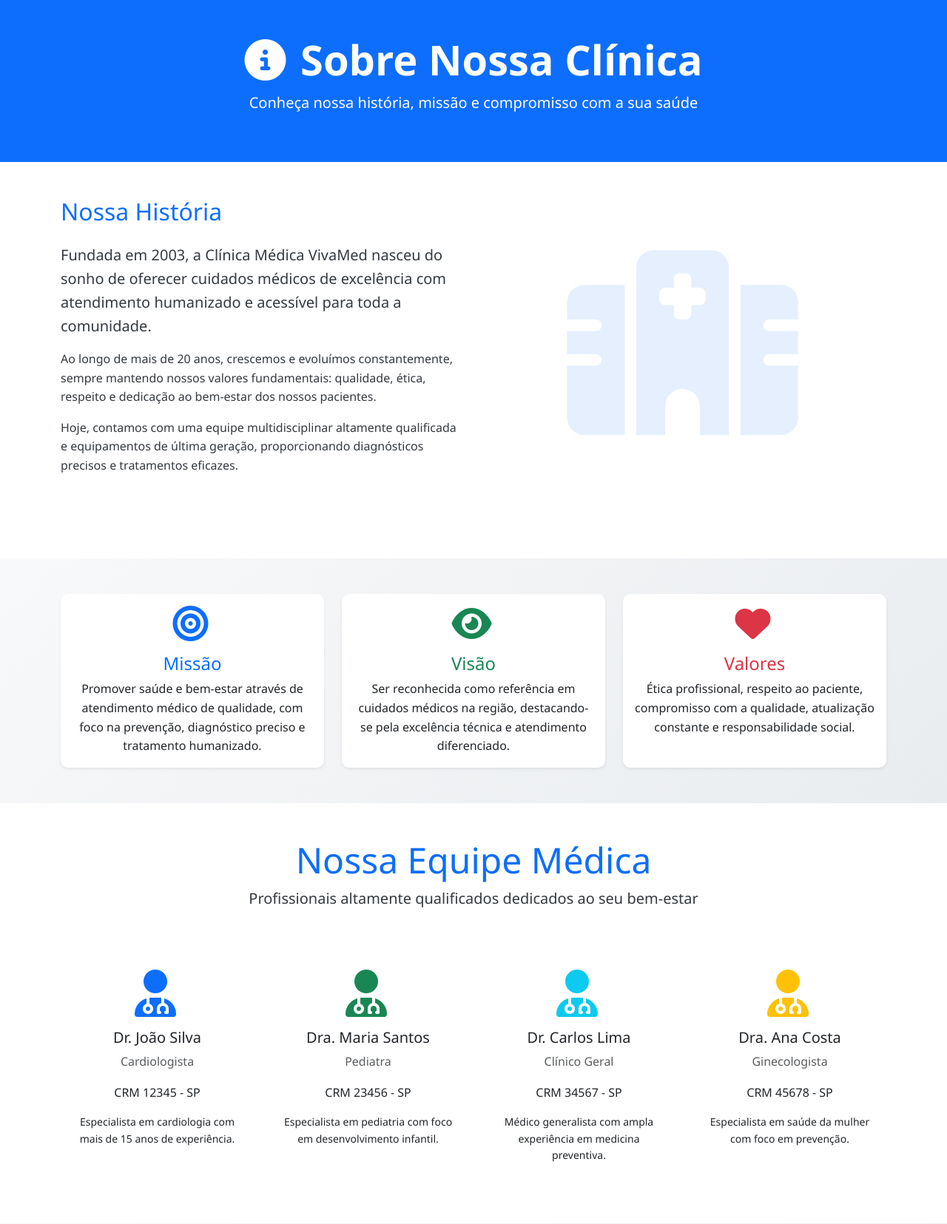
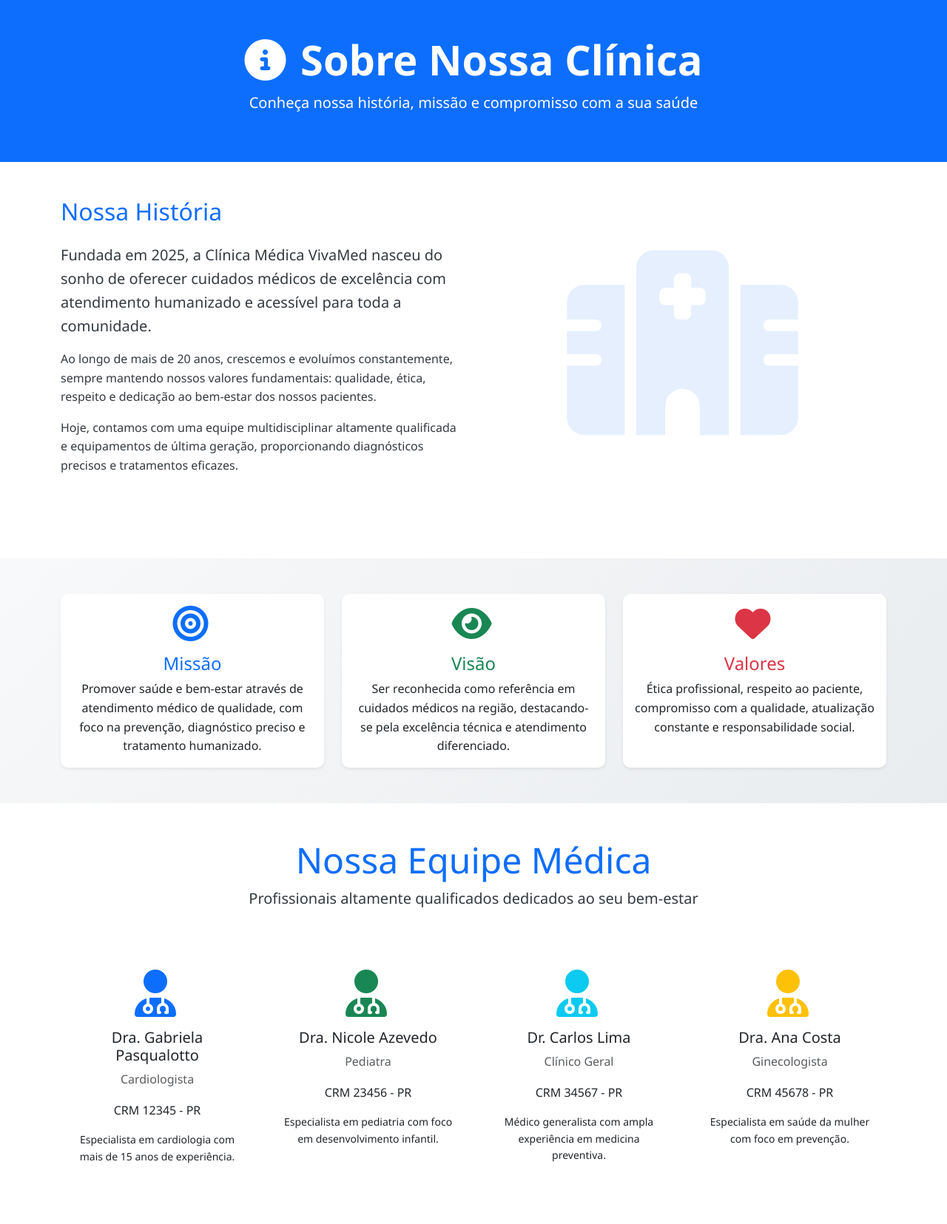
Before and after one commit to bpasqualotto/clinica-TCC, a PHP site: page /sobre.php in a window 1280 px wide. Shown: the part 81-1736 px from the top of the page at 74% size. Run offline with PHP 8.4, Linux system fonts and the light colour scheme.

Commit message:
Update sobre.php

```diff
--- a/sobre.php
+++ b/sobre.php
@@ -45,7 +45,7 @@
                 <div class="col-lg-6">
                     <h2 class="text-primary mb-4">Nossa História</h2>
                     <p class="lead">
-                        Fundada em 2003, a Clínica Médica VivaMed nasceu do sonho de oferecer cuidados médicos
+                        Fundada em 2025, a Clínica Médica VivaMed nasceu do sonho de oferecer cuidados médicos
                         de excelência com atendimento humanizado e acessível para toda a comunidade.
                     </p>
                     <p>
@@ -125,9 +125,9 @@
                     <div class="card text-center h-100">
                         <div class="card-body">
                             <i class="fas fa-user-md text-primary mb-3" style="font-size: 4rem;"></i>
-                            <h5 class="card-title">Dr. João Silva</h5>
+                            <h5 class="card-title">Dra. Gabriela Pasqualotto</h5>
                             <p class="text-muted">Cardiologista</p>
-                            <p class="card-text">CRM 12345 - SP</p>
+                            <p class="card-text">CRM 12345 - PR</p>
                             <p class="small">Especialista em cardiologia com mais de 15 anos de experiência.</p>
                         </div>
                     </div>
@@ -137,9 +137,9 @@
                     <div class="card text-center h-100">
                         <div class="card-body">
                             <i class="fas fa-user-md text-success mb-3" style="font-size: 4rem;"></i>
-                            <h5 class="card-title">Dra. Maria Santos</h5>
+                            <h5 class="card-title">Dra. Nicole Azevedo</h5>
                             <p class="text-muted">Pediatra</p>
-                            <p class="card-text">CRM 23456 - SP</p>
+                            <p class="card-text">CRM 23456 - PR</p>
                             <p class="small">Especialista em pediatria com foco em desenvolvimento infantil.</p>
                         </div>
                     </div>
@@ -151,7 +151,7 @@
                             <i class="fas fa-user-md text-info mb-3" style="font-size: 4rem;"></i>
                             <h5 class="card-title">Dr. Carlos Lima</h5>
                             <p class="text-muted">Clínico Geral</p>
-                            <p class="card-text">CRM 34567 - SP</p>
+                            <p class="card-text">CRM 34567 - PR</p>
                             <p class="small">Médico generalista com ampla experiência em medicina preventiva.</p>
                         </div>
                     </div>
@@ -163,7 +163,7 @@
                             <i class="fas fa-user-md text-warning mb-3" style="font-size: 4rem;"></i>
                             <h5 class="card-title">Dra. Ana Costa</h5>
                             <p class="text-muted">Ginecologista</p>
-                            <p class="card-text">CRM 45678 - SP</p>
+                            <p class="card-text">CRM 45678 - PR</p>
                             <p class="small">Especialista em saúde da mulher com foco em prevenção.</p>
                         </div>
                     </div>
@@ -277,9 +277,9 @@
                 </div>
                 <div class="col-md-4">
                     <h5>Contato</h5>
-                    <p class="mb-1"><i class="fas fa-phone"></i> (11) 3456-7890</p>
+                    <p class="mb-1"><i class="fas fa-phone"></i> (41) 3456-7890</p>
                     <p class="mb-1"><i class="fas fa-envelope"></i> contato@clinicavivamed.com.br</p>
-                    <p class="mb-1"><i class="fas fa-whatsapp"></i> (11) 99999-9999</p>
+                    <p class="mb-1"><i class="fas fa-whatsapp"></i> (41) 99874-5523</p>
                 </div>
                 <div class="col-md-4">
                     <h5>Horário de Funcionamento</h5>
@@ -291,7 +291,7 @@
             <hr class="my-3">
             <div class="row">
                 <div class="col-12 text-center">
-                    <p class="mb-0">&copy; 2024 Clínica Médica VivaMed. Todos os direitos reservados.</p>
+                    <p class="mb-0">&copy; 2025 Clínica Médica VivaMed. Todos os direitos reservados.</p>
                 </div>
             </div>
         </div>
@@ -302,4 +302,5 @@
     <!-- JavaScript Personalizado -->
     <script src="script.js"></script>
 </body>
+
 </html>
```
